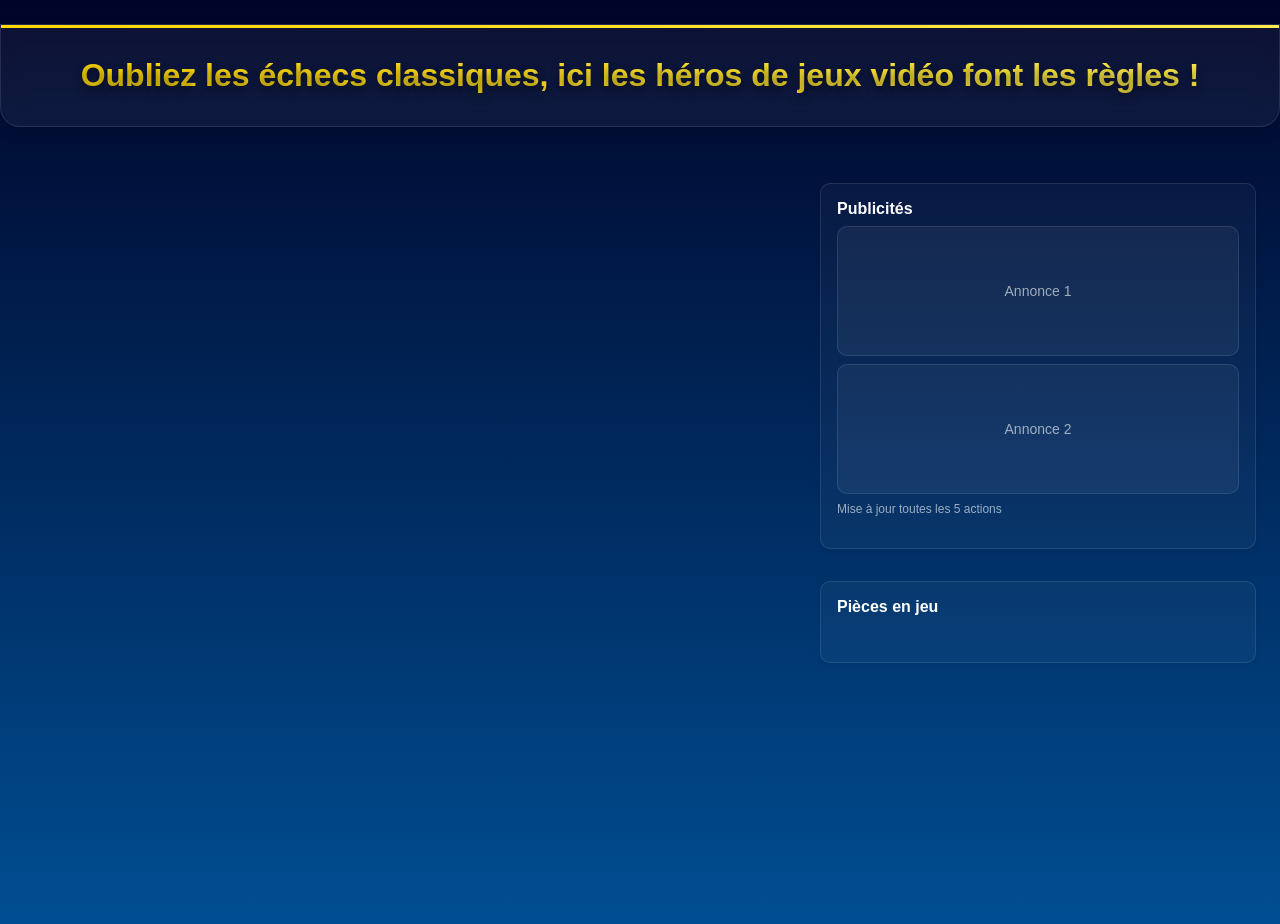
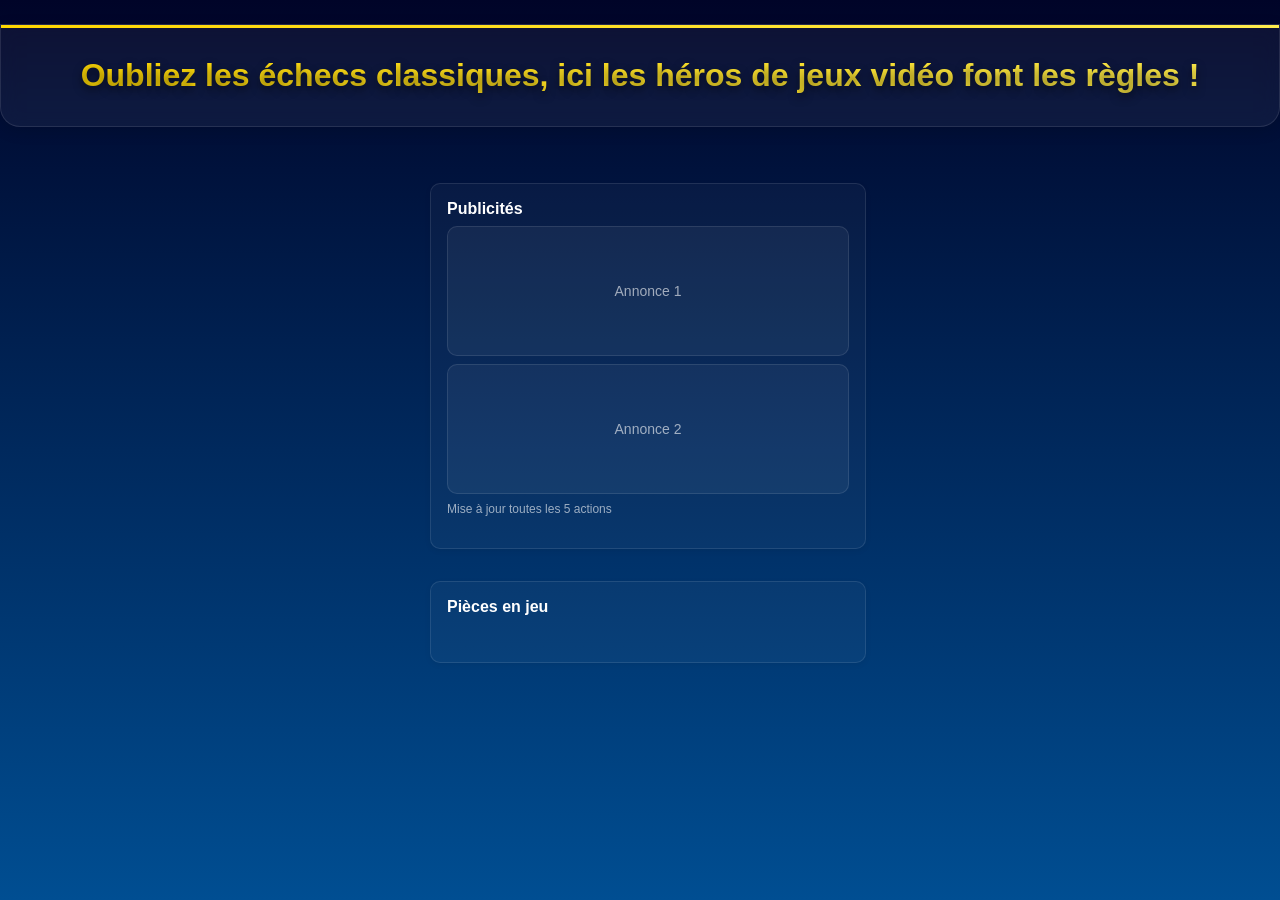

Aligner l’UI Next sur les pages HTML, avec footer crédits et sidebar par rôle.

--- a/public/css/common.css
+++ b/public/css/common.css
@@ -73,6 +73,8 @@ body {
   min-height: 100vh;
   overflow-x: hidden;
   line-height: 1.6;
+  display: flex;
+  flex-direction: column;
 }
 
 /* ========================================
@@ -159,6 +161,57 @@ body {
   max-width: 1200px;
   margin: 0 auto;
   padding: 64px var(--spacing-md) var(--spacing-xl);
+  width: 100%;
+}
+
+/* Footer */
+.site-footer {
+  margin-top: auto;
+  border-top: 1px solid var(--border-color);
+  background: rgba(0, 4, 40, 0.55);
+  backdrop-filter: saturate(120%) blur(6px);
+}
+
+.footer-inner {
+  max-width: 1200px;
+  margin: 0 auto;
+  padding: 16px var(--spacing-md);
+  display: flex;
+  align-items: center;
+  justify-content: center;
+  gap: var(--spacing-md);
+}
+
+.footer-link {
+  color: var(--text-muted);
+  text-decoration: none;
+  font-size: var(--font-size-sm);
+  letter-spacing: 0.05em;
+  text-transform: uppercase;
+  padding: 4px 8px;
+  border-radius: 6px;
+  transition: color var(--transition-fast), background var(--transition-fast);
+}
+
+.footer-link:hover {
+  color: var(--text-primary);
+  background: rgba(255, 255, 255, 0.08);
+}
+
+.footer-link.active {
+  color: var(--text-primary);
+  background: rgba(255, 255, 255, 0.12);
+}
+
+.footer-sep {
+  color: var(--text-muted);
+  opacity: 0.5;
+}
+
+.footer-copy {
+  color: var(--text-muted);
+  font-size: var(--font-size-sm);
+  letter-spacing: 0.02em;
 }
 
 /* ========================================
